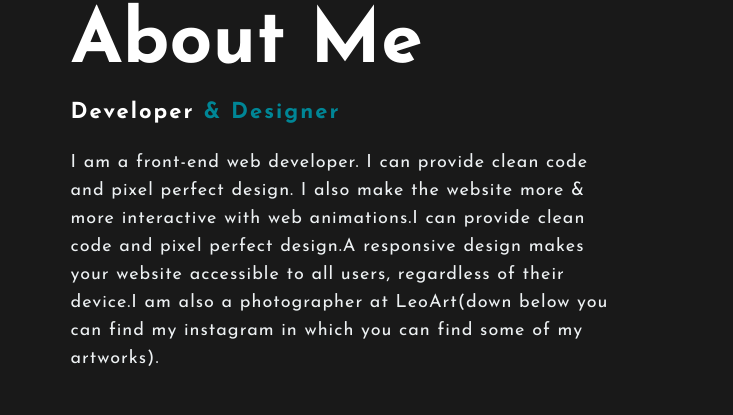
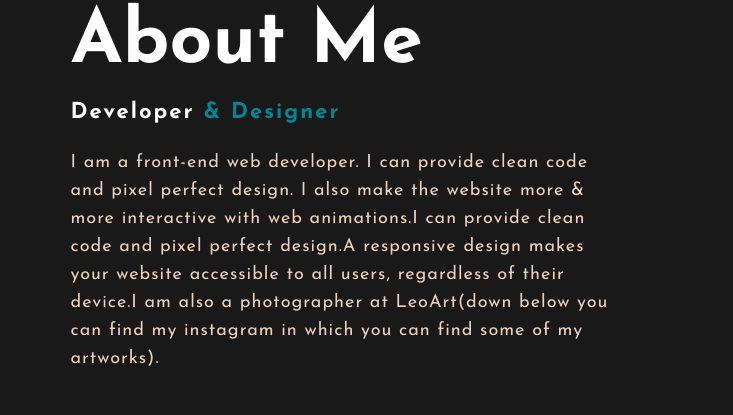
Before and after one commit to Maxlemp/leoart.github.io, a plain HTML site: page index.html in a window 1280 px wide. Shown: the part 894-1309 px from the top of the page, 547-1280 px from the left. Drawn offline with Linux system fonts and the light colour scheme.

Commit message:
Update style.css

```diff
--- a/css/style.css
+++ b/css/style.css
@@ -138,7 +138,7 @@ h4{
 	text-transform: capitalize;
 }
 .about-text p{
-	color: #edf1f3;
+	color: #f1d0bb;
 	letter-spacing: 1px;
 	line-height: 28px;
 	font-size: 18px;
```
